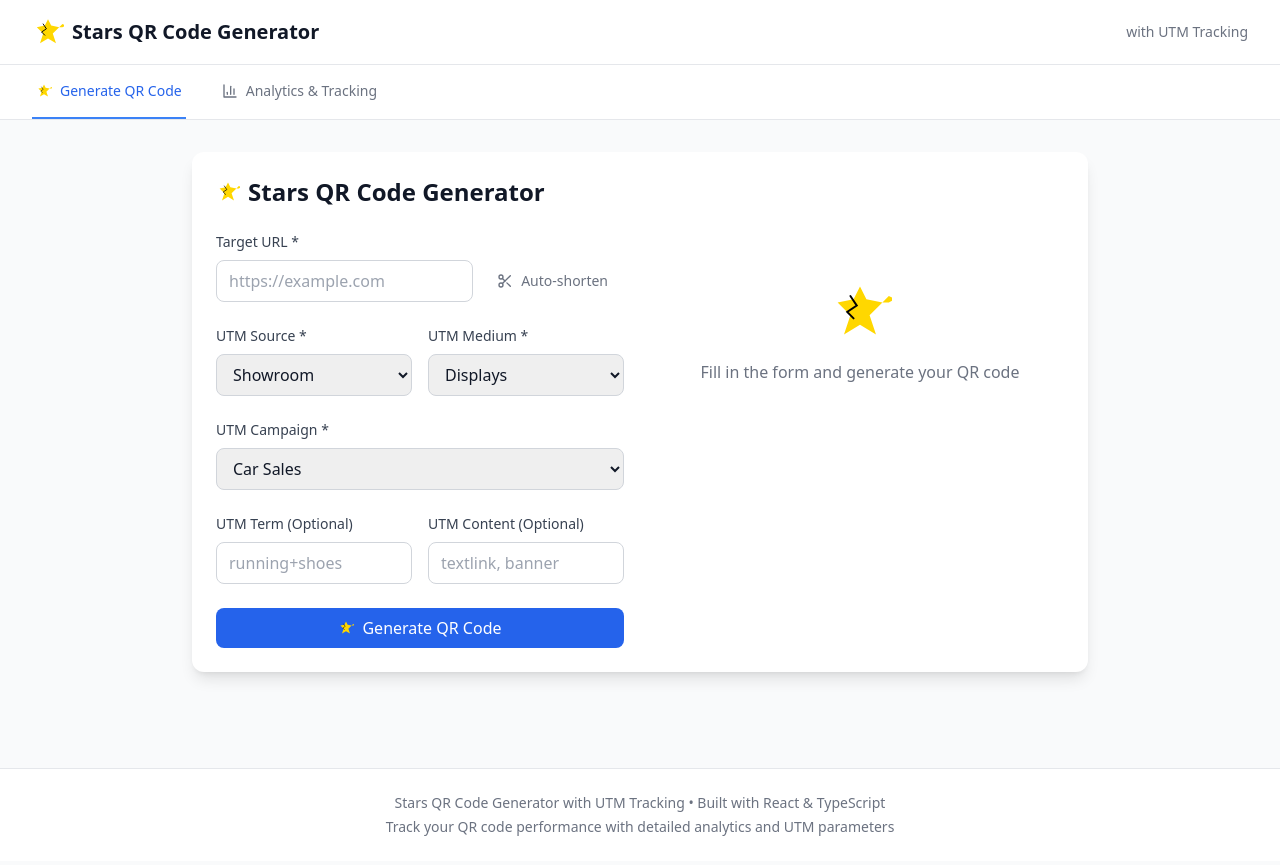
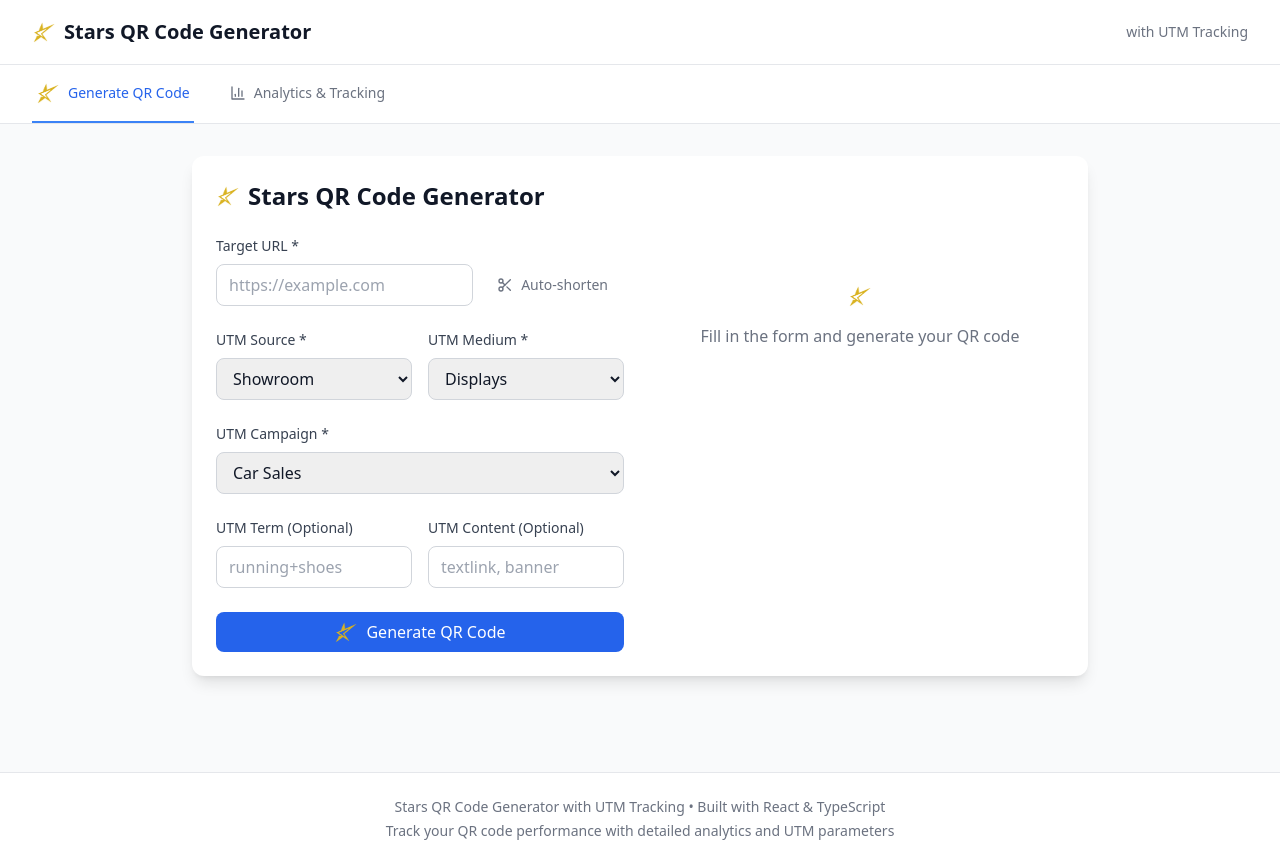
Before and after one commit to PierreCStars/StarsQR, a React (Vite) app: page / in a window 1280 px wide. Built offline with nearby package versions, Linux system fonts and the light colour scheme; no server answers; the database is empty.

Commit message:
Use custom star-logo.png image instead of SVG

```diff
--- a/index.html
+++ b/index.html
@@ -2,7 +2,7 @@
 <html lang="en">
   <head>
     <meta charset="UTF-8" />
-    <link rel="icon" type="image/svg+xml" href="/qr-icon.svg" />
+    <link rel="icon" type="image/png" href="/star-logo.png" />
     <meta name="viewport" content="width=device-width, initial-scale=1.0" />
     <title>Stars QR Code Generator</title>
   </head>
--- a/src/components/StarIcon.tsx
+++ b/src/components/StarIcon.tsx
@@ -7,42 +7,11 @@ interface StarIconProps {
 
 export const StarIcon: React.FC<StarIconProps> = ({ className = "", size = 24 }) => {
   return (
-    <svg
+    <img
+      src="/star-logo.png"
+      alt="Stars Logo"
       className={className}
-      width={size}
-      height={size}
-      viewBox="0 0 100 100"
-      fill="none"
-      xmlns="http://www.w3.org/2000/svg"
-    >
-      {/* Main Star Shape - Solid Golden Yellow */}
-      <path
-        d="M50 10 L60 30 L85 35 L65 55 L75 85 L50 70 L25 85 L35 55 L15 35 L40 30 Z"
-        fill="#FFD700"
-        stroke="none"
-      />
-
-      {/* Elongated Right Point (Shooting Star Effect) */}
-      <path
-        d="M85 35 L95 25 L105 30 L95 35"
-        fill="#FFD700"
-        stroke="none"
-      />
-
-      {/* Internal Lightning Bolt Cutout */}
-      <path
-        d="M35 25 L45 40 L30 50 L40 60"
-        fill="none"
-        stroke="#000"
-        strokeWidth="3"
-        strokeLinecap="round"
-      />
-
-      {/* Enhanced Sharp Points */}
-      <path d="M50 10 L52 20 L50 10" fill="#FFD700"/>
-      <path d="M75 85 L70 75 L75 85" fill="#FFD700"/>
-      <path d="M25 85 L30 75 L25 85" fill="#FFD700"/>
-      <path d="M15 35 L25 40 L15 35" fill="#FFD700"/>
-    </svg>
+      style={{ width: size, height: size }}
+    />
   );
 };
```
Also changed, not shown: public/star-logo.png (added).
